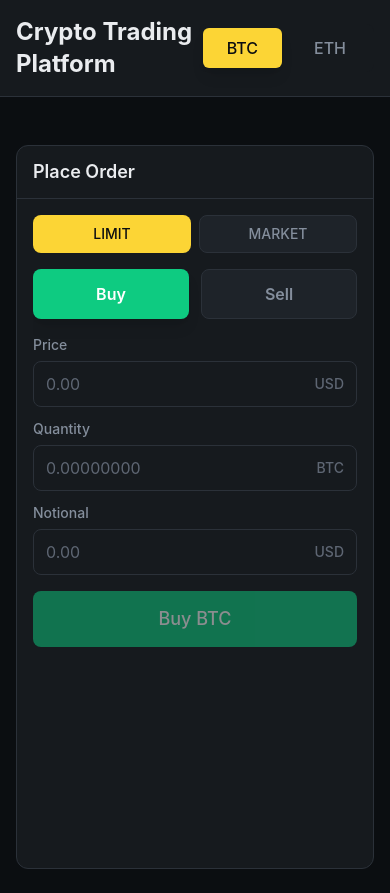
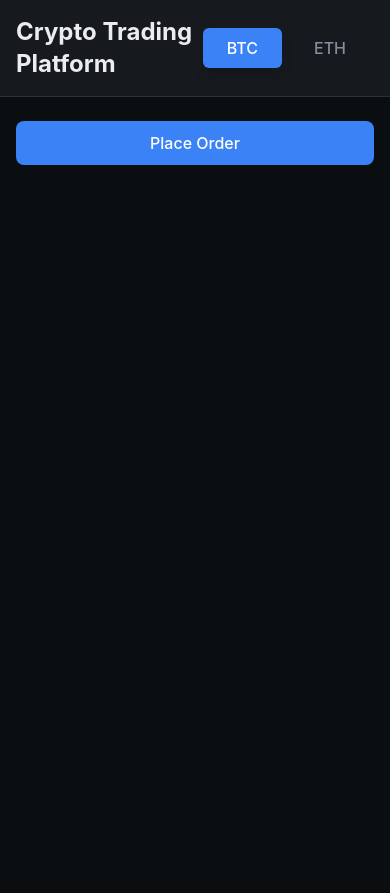
Before and after one commit to Phumbie/nascent-trade, a React (Create React App) app: page / in a window 390 px wide. After the commit the page ends 844 px from the top, so only its background shows below. Built offline with nearby package versions, Linux system fonts and the light colour scheme; no server answers.

Commit message:
removed truncation api ressponse on list

```diff
--- a/src/App.tsx
+++ b/src/App.tsx
@@ -1,5 +1,5 @@
 import React, { useState } from 'react';
-import { OrderBook, OrderEntry, AssetSelector, TradesList } from './components';
+import { OrderBook, OrderEntry, AssetSelector, TradesList, Button } from './components';
 import { useAssetSelection, useOrderBook, useOrderEntry, useTrades } from './hooks';
 import { OrderSide } from './types';
 
@@ -11,10 +11,13 @@ function App() {
 
   const [prefillPrice, setPrefillPrice] = useState<number | undefined>();
   const [prefillSide, setPrefillSide] = useState<OrderSide | undefined>();
+  const [isSidebarOpen, setIsSidebarOpen] = useState(false);
 
   const handlePriceClick = (price: number, side: OrderSide) => {
     setPrefillPrice(price);
     setPrefillSide(side);
+    // Auto-open sidebar on mobile when clicking a price
+    setIsSidebarOpen(true);
   };
 
   const handleOrderSubmit = async (order: any) => {
@@ -23,6 +26,8 @@ function App() {
       addTrade(result);
       setPrefillPrice(undefined);
       setPrefillSide(undefined);
+      // Close sidebar after successful order
+      setIsSidebarOpen(false);
     } catch (err) {
       // Error handled in hook
     }
@@ -50,6 +55,17 @@ function App() {
           </div>
         ) : (
           <>
+            {/* Mobile Place Order Button */}
+            <div className="lg:hidden mb-4">
+              <Button
+                variant="primary"
+                fullWidth
+                onClick={() => setIsSidebarOpen(true)}
+              >
+                Place Order
+              </Button>
+            </div>
+
             <div className="grid grid-cols-1 lg:grid-cols-3 gap-6">
               {/* Order Book - 2 columns on large screens */}
               <div className="lg:col-span-2">
@@ -65,8 +81,8 @@ function App() {
                 )}
               </div>
 
-              {/* Order Entry - 1 column */}
-              <div>
+              {/* Order Entry - Hidden on mobile, visible on desktop */}
+              <div className="hidden lg:block">
                 <OrderEntry
                   selectedAsset={selectedAsset}
                   prefillPrice={prefillPrice}
@@ -87,6 +103,45 @@ function App() {
         )}
       </main>
 
+      {/* Mobile Sidebar Overlay */}
+      {isSidebarOpen && (
+        <div
+          className="fixed inset-0 bg-black/50 z-40 lg:hidden"
+          onClick={() => setIsSidebarOpen(false)}
+        />
+      )}
+
+      {/* Mobile Sidebar */}
+      <div
+        className={`fixed top-0 right-0 h-full w-full sm:w-96 bg-background z-50 transform transition-transform duration-300 ease-in-out lg:hidden ${
+          isSidebarOpen ? 'translate-x-0' : 'translate-x-full'
+        }`}
+      >
+        <div className="h-full flex flex-col">
+          {/* Sidebar Header */}
+          <div className="flex items-center justify-between p-4 border-b border-border bg-surface">
+            <h2 className="text-lg font-semibold text-text-primary">Place Order</h2>
+            <button
+              onClick={() => setIsSidebarOpen(false)}
+              className="text-text-secondary hover:text-text-primary text-2xl w-8 h-8 flex items-center justify-center"
+            >
+              ×
+            </button>
+          </div>
+
+          {/* Sidebar Content */}
+          <div className="flex-1 overflow-y-auto p-4">
+            <OrderEntry
+              selectedAsset={selectedAsset}
+              prefillPrice={prefillPrice}
+              prefillSide={prefillSide}
+              onSubmit={handleOrderSubmit}
+              submitting={submitting}
+            />
+          </div>
+        </div>
+      </div>
+
       {/* Toast Notifications */}
       {success && (
         <div className="fixed bottom-4 right-4 bg-buy text-white px-6 py-3 rounded-lg shadow-xl animate-pulse">
--- a/src/components/atoms/Button.tsx
+++ b/src/components/atoms/Button.tsx
@@ -11,7 +11,7 @@ interface ButtonProps extends React.ButtonHTMLAttributes<HTMLButtonElement> {
 }
 
 const variantClasses: Record<ButtonVariant, string> = {
-  primary: 'bg-primary hover:bg-primary-hover text-background',
+  primary: 'bg-primary hover:bg-primary-hover text-white',
   secondary: 'bg-transparent border border-border hover:border-primary hover:bg-primary/10 text-text-primary',
   danger: 'bg-sell hover:bg-sell-hover text-white',
   success: 'bg-buy hover:bg-buy-hover text-white',
--- a/src/components/molecules/AssetSelector.tsx
+++ b/src/components/molecules/AssetSelector.tsx
@@ -21,7 +21,7 @@ export const AssetSelector: React.FC<AssetSelectorProps> = ({
           className={`
             px-6 py-2 rounded-md font-medium transition-all
             ${value === asset
-              ? 'bg-primary text-background shadow-lg'
+              ? 'bg-primary text-white shadow-lg'
               : 'text-text-secondary hover:text-text-primary hover:bg-surface-hover'
             }
           `}
--- a/src/components/molecules/OrderTypeToggle.tsx
+++ b/src/components/molecules/OrderTypeToggle.tsx
@@ -22,7 +22,7 @@ export const OrderTypeToggle: React.FC<OrderTypeToggleProps> = ({
           className={`
             px-4 py-2 rounded-lg font-medium transition-all text-sm
             ${value === type
-              ? 'bg-primary text-background'
+              ? 'bg-primary text-white'
               : 'bg-surface-hover text-text-secondary hover:text-text-primary border border-border'
             }
           `}
--- a/src/components/organisms/OrderEntry/OrderEntry.tsx
+++ b/src/components/organisms/OrderEntry/OrderEntry.tsx
@@ -28,10 +28,13 @@ export const OrderEntry: React.FC<OrderEntryProps> = ({
 
   // Handle prefills from orderbook clicks
   useEffect(() => {
-    if (prefillPrice) {
+    if (prefillPrice !== undefined) {
       setPrice(prefillPrice.toString());
+      // Automatically switch to LIMIT order when clicking a price (only if currently on MARKET)
+      setOrderType(OrderType.LIMIT);
     }
-  }, [prefillPrice, setPrice]);
+    // eslint-disable-next-line react-hooks/exhaustive-deps
+  }, [prefillPrice]);
 
   useEffect(() => {
     if (prefillSide) {
@@ -68,8 +71,8 @@ export const OrderEntry: React.FC<OrderEntryProps> = ({
   };
 
   return (
-    <Card title="Place Order" className="h-[calc(100dvh-120px)] flex flex-col">
-      <form onSubmit={handleSubmit} className="space-y-4 flex-1 overflow-y-auto">
+    <Card title="Place Order">
+      <form onSubmit={handleSubmit} className="space-y-4">
         <OrderTypeToggle value={orderType} onChange={setOrderType} />
 
         <SideToggle value={side} onChange={setSide} />
--- a/src/hooks/useOrderBook.ts
+++ b/src/hooks/useOrderBook.ts
@@ -34,12 +34,12 @@ export const useOrderBook = (asset: Asset) => {
 
 // Process raw API data into display format
 const processOrderBook = (data: OrderBookData): ProcessedOrderBook => {
-  const bids: OrderBookLevel[] = data.bids.slice(0, 20).map(([price, qty]) => ({
+  const bids: OrderBookLevel[] = data.bids.map(([price, qty]) => ({
     price: parseFloat(price),
     quantity: parseFloat(qty),
   }));
 
-  const asks: OrderBookLevel[] = data.asks.slice(0, 20).map(([price, qty]) => ({
+  const asks: OrderBookLevel[] = data.asks.map(([price, qty]) => ({
     price: parseFloat(price),
     quantity: parseFloat(qty),
   }));
--- a/tailwind.config.js
+++ b/tailwind.config.js
@@ -29,8 +29,8 @@ module.exports = {
 
         // Accent
         primary: {
-          DEFAULT: '#fcd535',
-          hover: '#ffd95a',
+          DEFAULT: '#3b82f6',
+          hover: '#60a5fa',
         },
       },
       fontFamily: {
```
Also changed, not shown: 1 other file (tests, documents, lock files or other folders).
